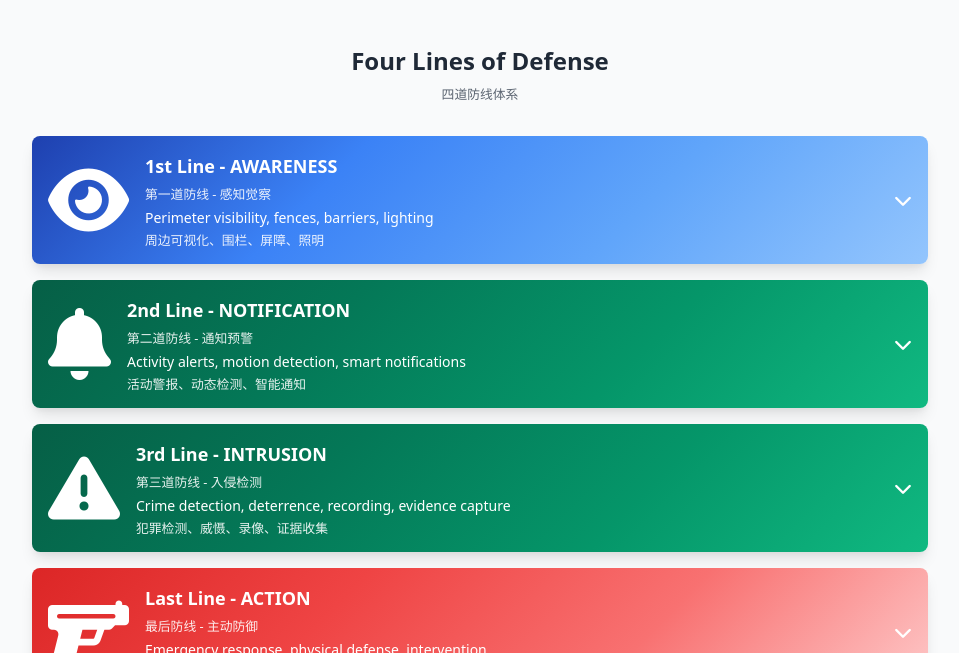
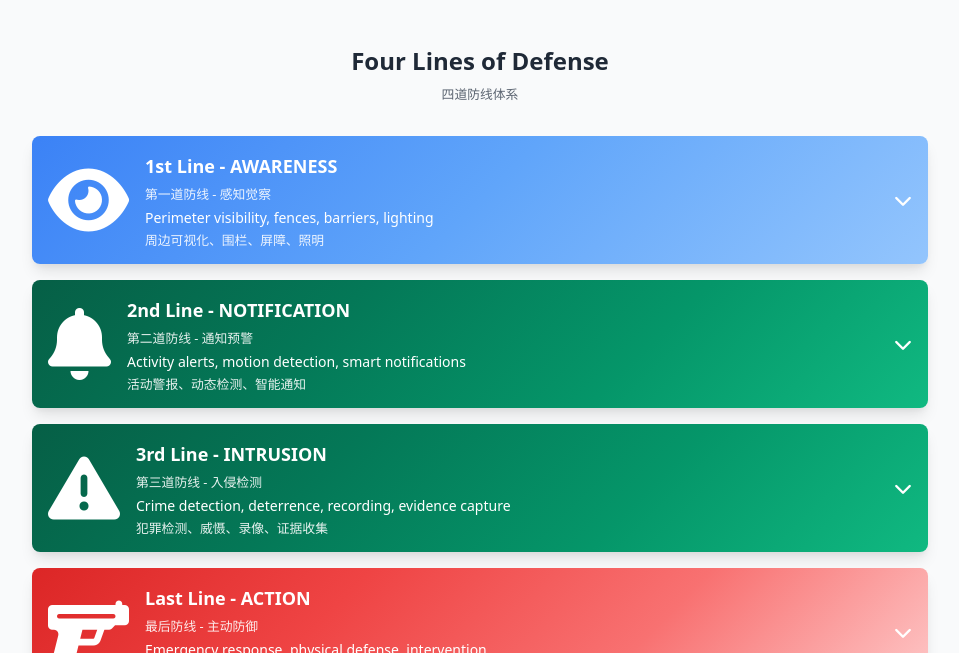
Before and after one commit to florkowskibrint-cmyk/aosu, a plain HTML site: page index.html in a window 1280 px wide. Shown: the part 158-811 px from the top of the page, without its empty margins (160-1119 px from the left). Drawn offline with nearby package versions, Linux system fonts and the light colour scheme.

Commit message:
Update index.html

```diff
--- a/index.html
+++ b/index.html
@@ -44,6 +44,10 @@
         .defense-gradient-red {
         background: linear-gradient(135deg, #dc2626, #ef4444, #f87171, #fecaca);
         }
+        .defense-gradient-awareness {
+            background: linear-gradient(135deg, #3b82f6, #60a5fa, #93c5fd);
+        }
+
         .chinese-text {
             font-size: 0.8em;
             opacity: 0.9;
@@ -151,7 +155,7 @@
 
                 <!-- 1st Line - Awareness -->
                 <div class="defense-card-compact rounded-lg shadow-lg overflow-hidden" onclick="toggleDefenseDropdown('defense1')">
-                    <div class="priority-gradient text-white p-4 flex items-center space-x-4">
+                    <div class="defense-gradient-awareness text-white p-4 flex items-center space-x-4">
                         <div class="flex-shrink-0">
                             <i class="fas fa-eye text-7xl"></i>
                         </div>
```
